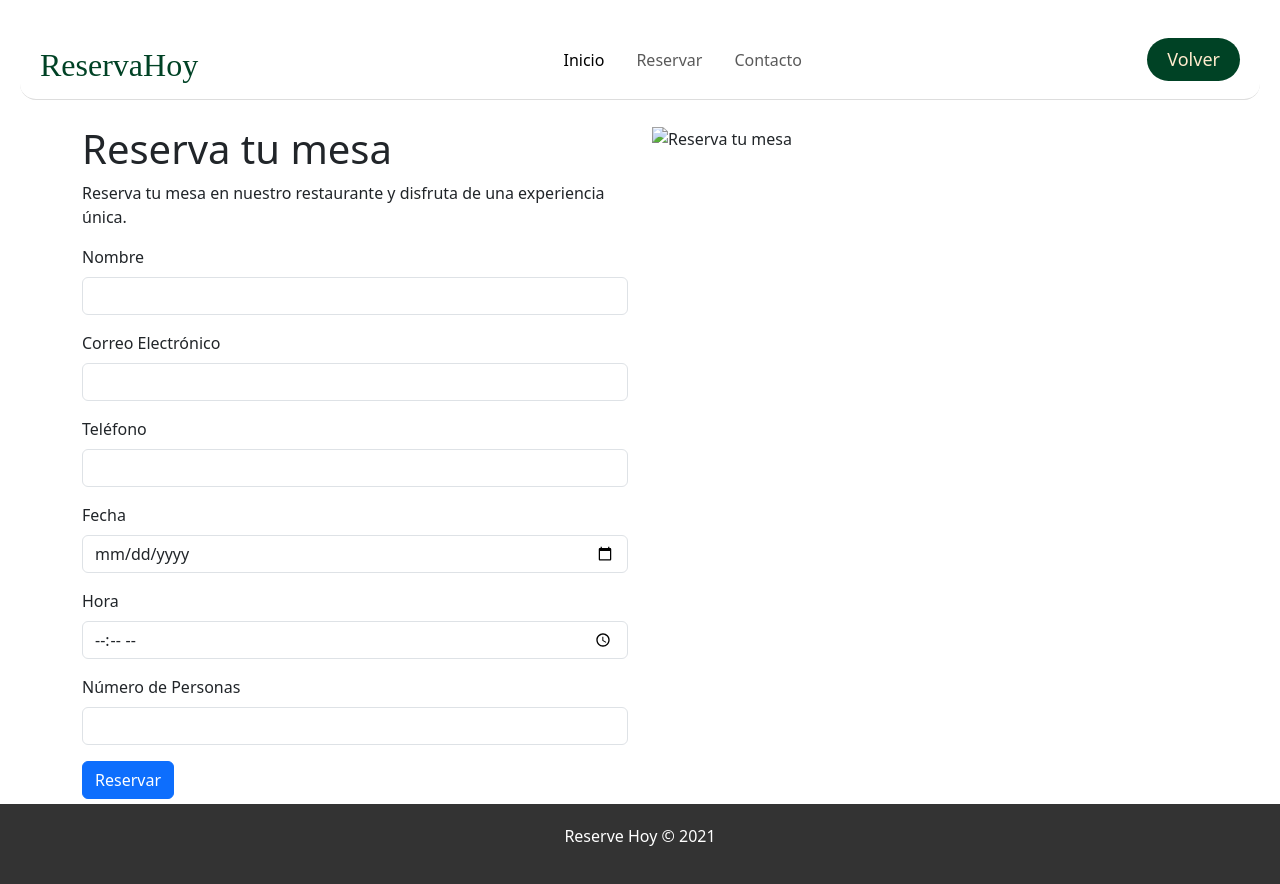
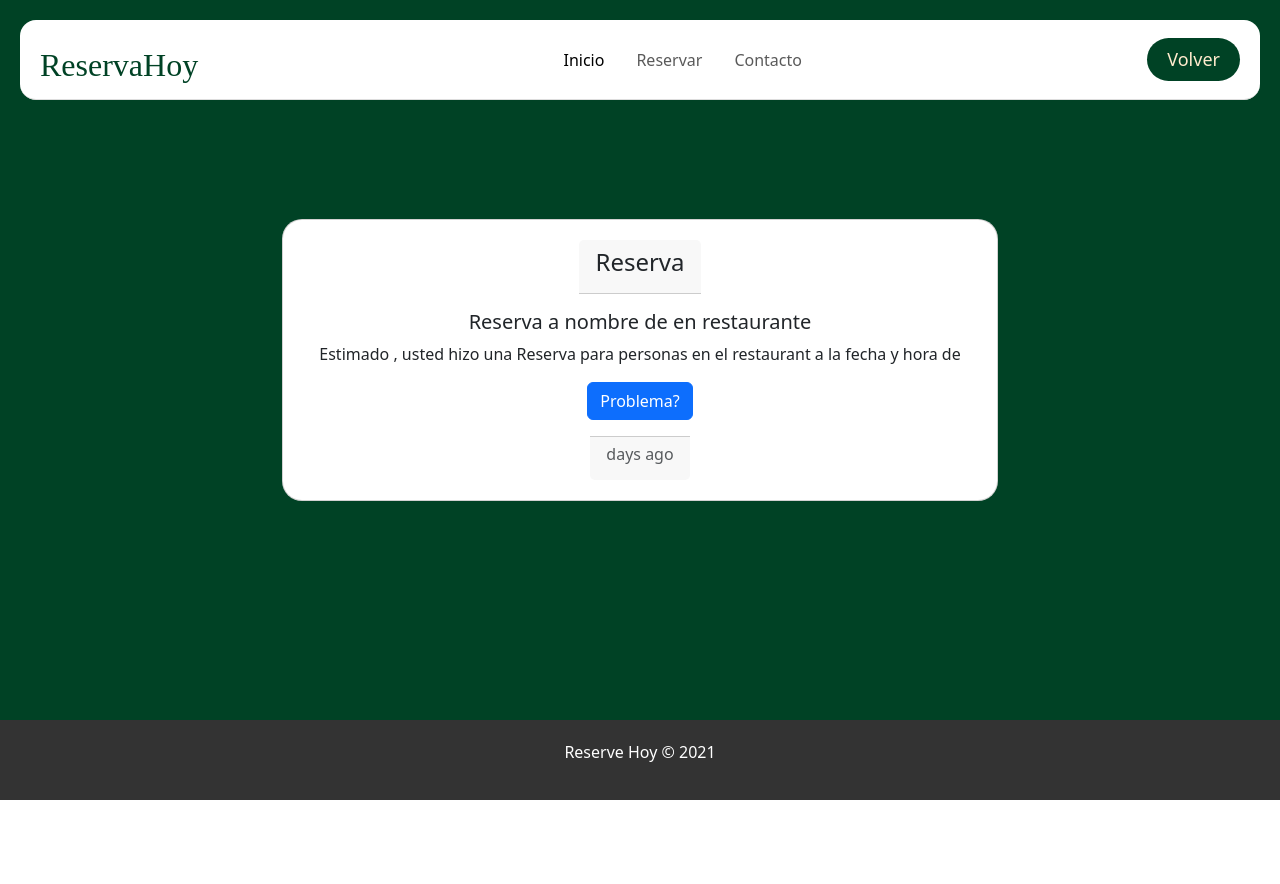
Before and after one commit to Jrgil20/ReserveHoy, a website: page public/reserva.html in a window 1280 px wide. After the commit the page ends 800 px from the top, so only its background shows below. Drawn offline with nearby package versions, Linux system fonts and the light colour scheme.

Commit message:
chore: Update reserva page layout and styling

```diff
--- a/public/assets/css/reserva.css
+++ b/public/assets/css/reserva.css
@@ -3,6 +3,9 @@
 @import url("../css/footer.css");
 
 main {
-    padding: 5px;
-    margin-top: 15vh;
+    background-color: #004225;
+    height: 90vh;
+    display: flex;
+    justify-content: center;
+    align-items: center;
 }
--- a/public/reserva.html
+++ b/public/reserva.html
@@ -53,46 +53,21 @@
         </nav>
     </header>
 
-    <main>
+    <main >
+        <div class="card text-center" >
+            <div class="card-header">
+            <h4 class="fw-light">Reserva <span id="NumeroDeReserva"></span></h4>
+            </div>
+            <div class="card-body">
+              <h5 class="card-title">Reserva a nombre de <span id="PersonaQueReserva"></span> en restaurante <span id="RestauranteDondeReserva"></span></h5>
+              <p class="card-text">  Estimado <span ></span>, usted hizo una Reserva para <span ></span> personas en el restaurant <span ></span> a la fecha <span ></span> y hora de <span ></span></p>
+              <a href="#" class="btn btn-primary">Problema?</a>
+            </div>
+            <div class="card-footer text-body-secondary">
+              <h6 class="fw-light"> <span id="TiempoDesdeReserva"></span> days ago</h6>
+            </div>
+          </div>
 
-        <div class="container">
-            <div class="row">
-                <div class="col-md-6">
-                    <h1>Reserva tu mesa</h1>
-                    <p>Reserva tu mesa en nuestro restaurante y disfruta de una experiencia única.</p>
-                    <form action="reserva.php" method="POST">
-                        <div class="mb-3">
-                            <label for="nombre" class="form-label">Nombre</label>
-                            <input type="text" class="form-control" id="nombre" name="nombre" required>
-                        </div>
-                        <div class="mb-3">
-                            <label for="email" class="form-label">Correo Electrónico</label>
-                            <input type="email" class="form-control" id="email" name="email" required>
-                        </div>
-                        <div class="mb-3">
-                            <label for="telefono" class="form-label">Teléfono</label>
-                            <input type="tel" class="form-control" id="telefono" name="telefono" required>
-                        </div>
-                        <div class="mb-3">
-                            <label for="fecha" class="form-label">Fecha</label>
-                            <input type="date" class="form-control" id="fecha" name="fecha" required>
-                        </div>
-                        <div class="mb-3">
-                            <label for="hora" class="form-label">Hora</label>
-                            <input type="time" class="form-control" id="hora" name="hora" required>
-                        </div>
-                        <div class="mb-3">
-                            <label for="personas" class="form-label">Número de Personas</label>
-                            <input type="number" class="form-control" id="personas" name="personas" required>
-                        </div>
-                        <button type="submit" class="btn btn-primary">Reservar</button>
-                    </form>
-                </div>
-                <div class="col-md-6">
-                    <img src="assets/img/reserva.jpg" alt="Reserva tu mesa" class="img-fluid">
-                </div>
-            </div>
-        </div>
     </main>
 
     <!-- Seccion de pie de pagina-->
```
